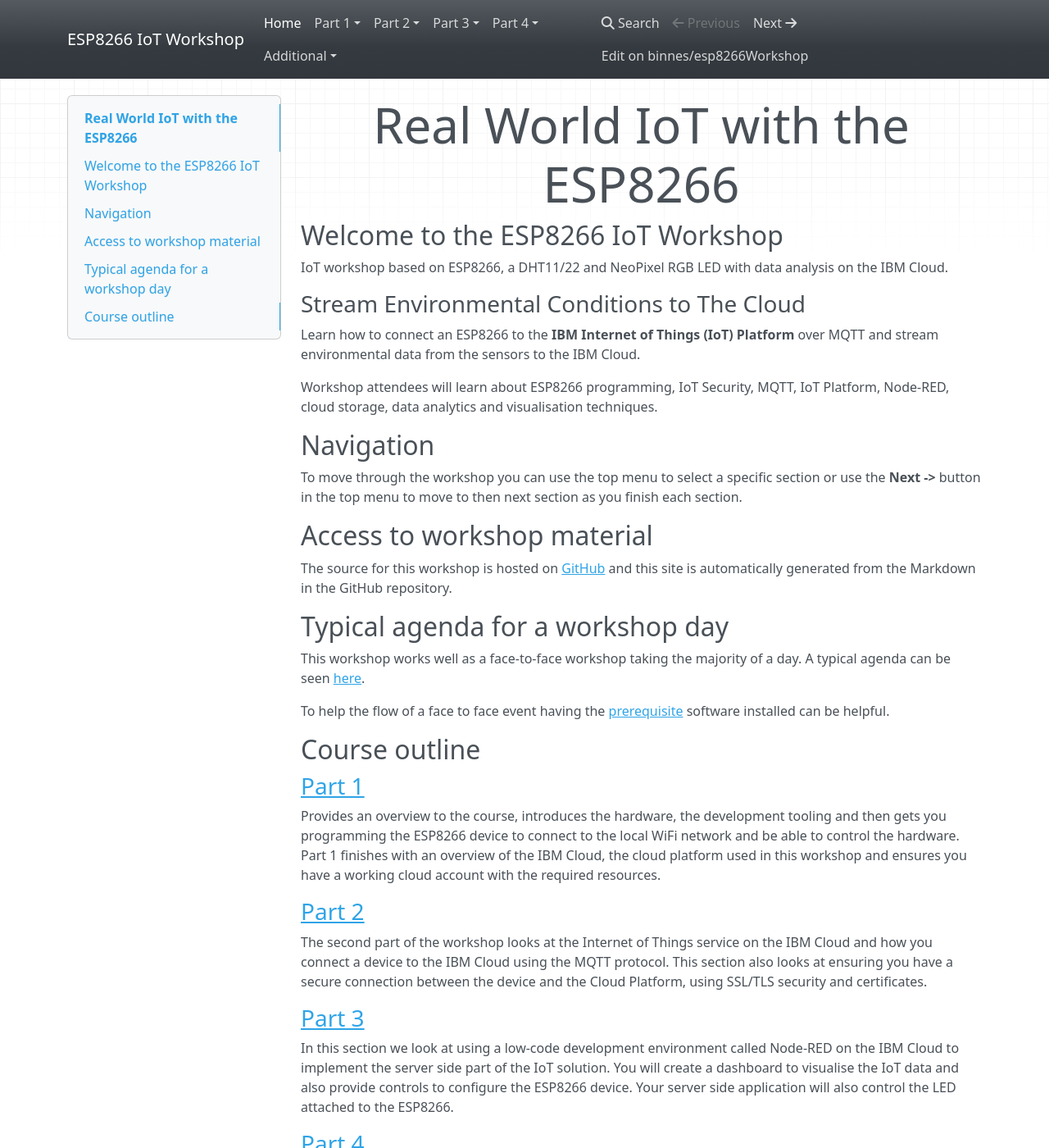
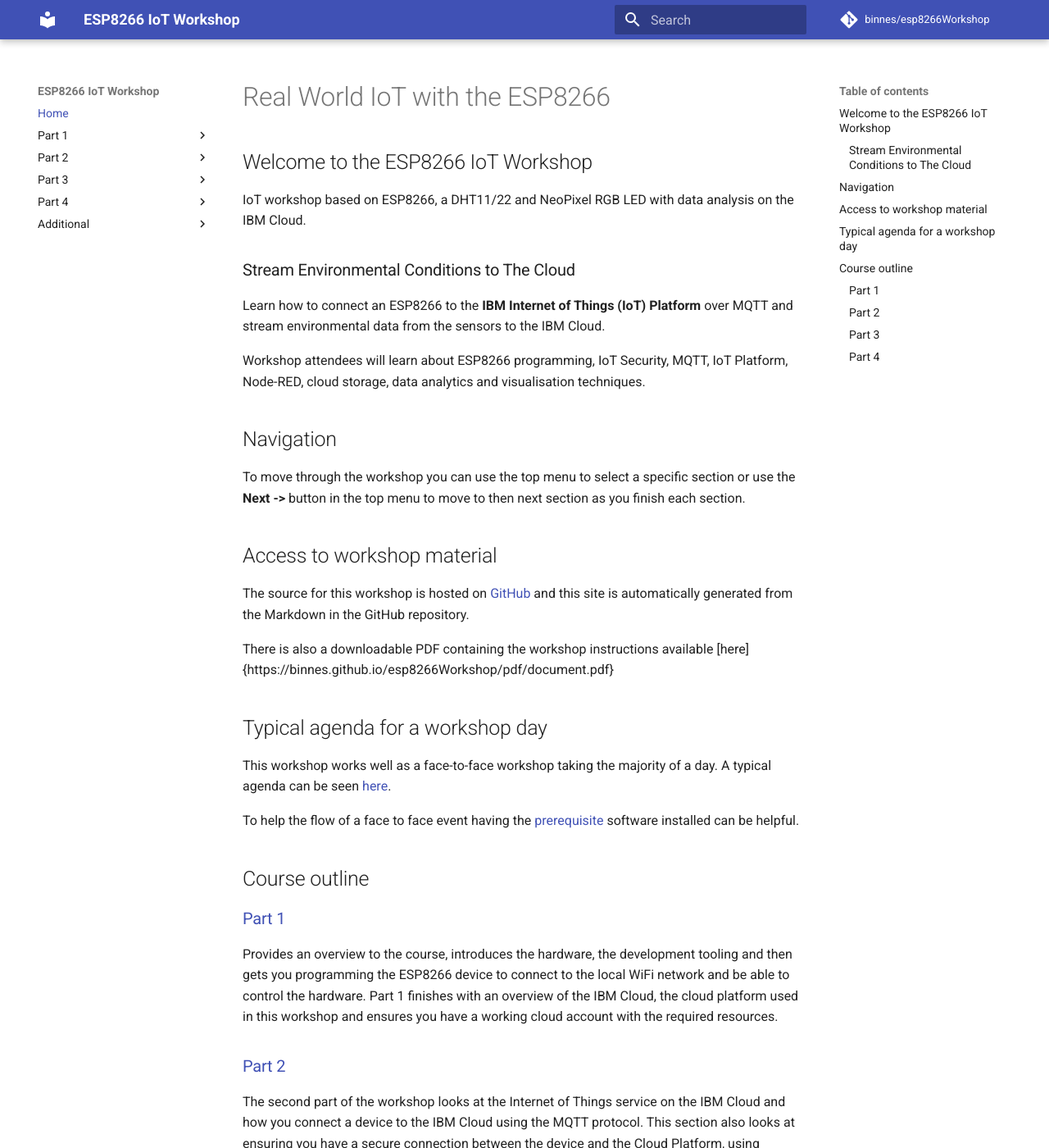
Before and after one commit to binnes/esp8266Workshop, an MkDocs documentation site: the page built from docs/index.md, in a window 1280 px wide and 1400 px high. Shown: the whole window at 82% size. Built offline with MkDocs 1.6.1 and Material for MkDocs 9.7.7, drawn with Linux system fonts in a browser that asks for light colours; nearby versions of some CDN libraries; comment, search, counter and statistics services are not loaded; some of the changed text lies outside the part shown.

Commit message:
additional styling enhancements

```diff
--- a/docs/index.md
+++ b/docs/index.md
@@ -17,6 +17,8 @@ To move through the workshop you can use the top menu to select a specific secti
 ## Access to workshop material
 
 The source for this workshop is hosted on [GitHub](https://github.com/binnes/esp8266Workshop) and this site is automatically generated from the Markdown in the GitHub repository.
+
+There is also a downloadable PDF containing the workshop instructions available [here]{https://binnes.github.io/esp8266Workshop/pdf/document.pdf}
 
 ## Typical agenda for a workshop day
 
--- a/mkdocs.yml
+++ b/mkdocs.yml
@@ -6,10 +6,11 @@ site_author: Brian Innes
 repo_name: binnes/esp8266Workshop
 repo_url: https://github.com/binnes/esp8266Workshop
 theme:
-    name: mkdocs
+#    name: mkdocs
 #    name: readthedocs
+    name: material
     nav_style: dark
-    highlightjs: true
+#    highlightjs: true
 use_directory_urls: false
 plugins:
   - search
@@ -21,6 +22,8 @@ markdown_extensions:
   - toc:
       permalink: true
       toc_depth: 3
+  - pymdownx.superfences
+  - pymdownx.highlight
 extra_css:
     - css/extra.css
     - css/pdf-print.css
```
Also changed, not shown: README.md (+2 -0 lines), docs/part1/DHT.md (+2 -2 lines), docs/part1/LED.md (+1 -1 lines), 1 other file.
